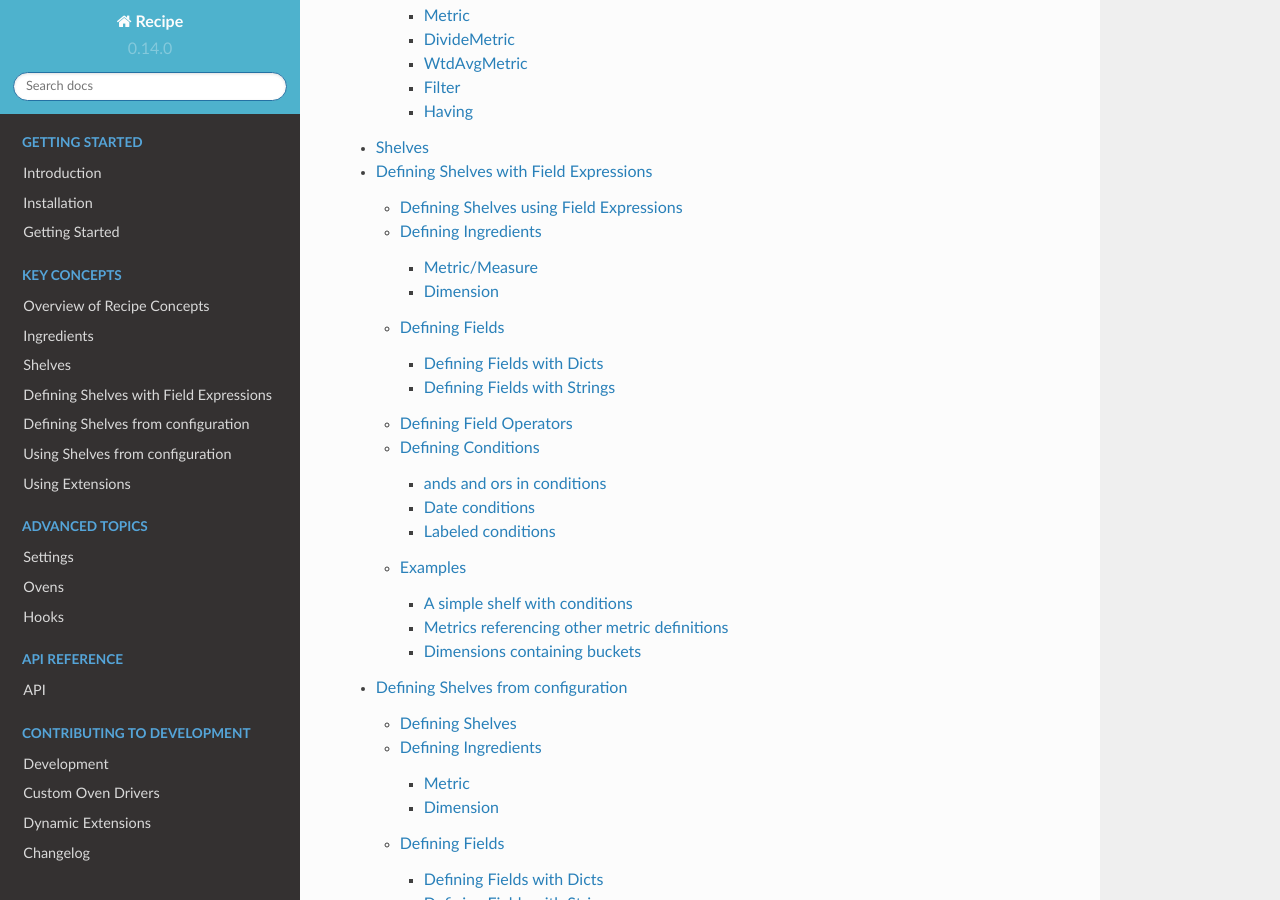
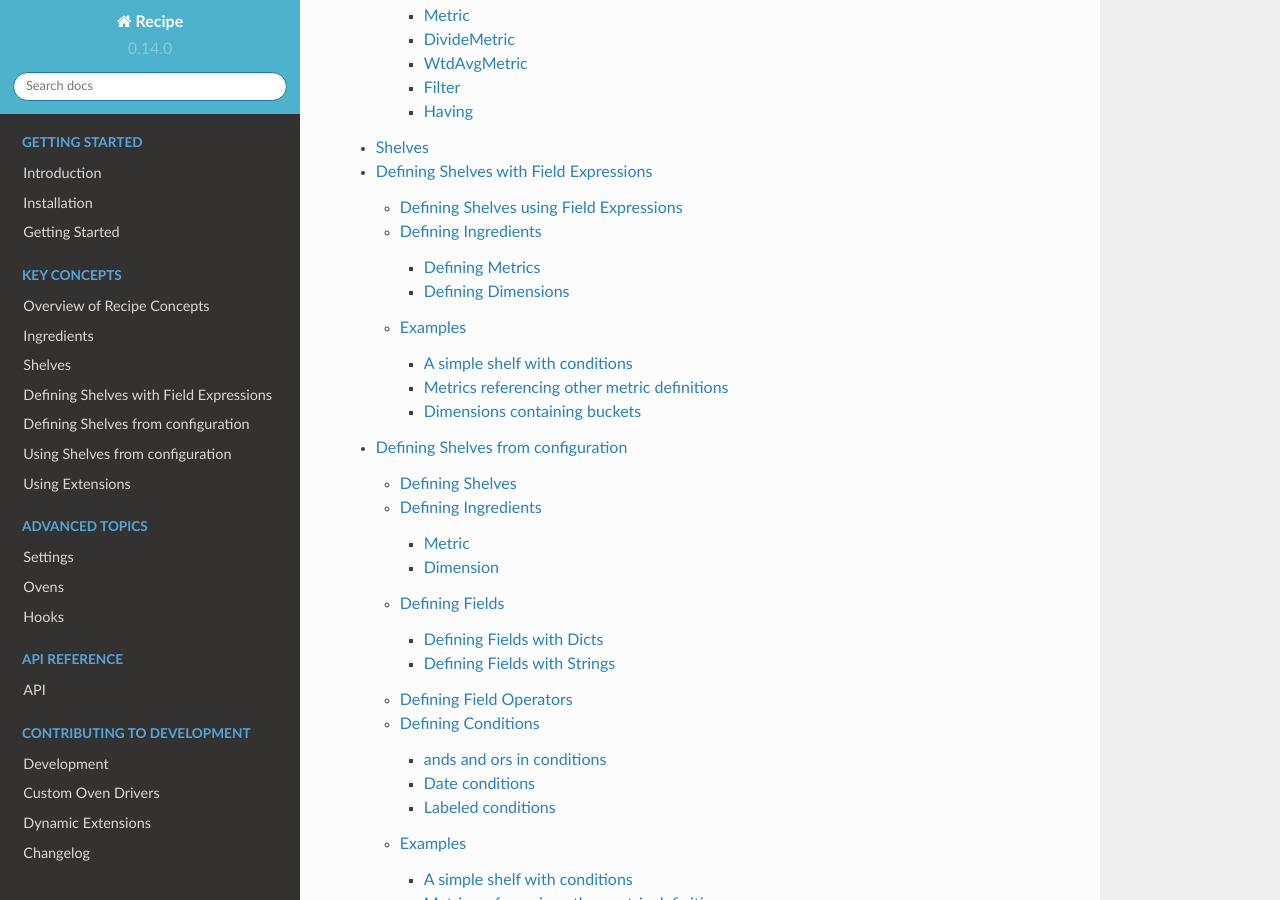
Before and after one commit to juiceinc/recipe, a Sphinx documentation site: the page built from docs/index.rst, in a window 1280 px wide and 900 px high, scrolled down 1343 px. Built offline with Sphinx 7.4.7 and the Read the Docs theme 2.0.0, drawn with Linux system fonts in a browser that asks for light colours; some of the changed lines change nothing that is shown.

Commit message:
Adding docs

```diff
--- a/docs/concepts/from_field_expression_config.rst
+++ b/docs/concepts/from_field_expression_config.rst
@@ -2,21 +2,21 @@
 Defining Shelves with Field Expressions
 =======================================
 
-Shelves are defined as dictionaries containing keys and ingredient definitions.
+Shelves can be created using dictionaries containing keys and ingredient definitions.
+The shelf configuration can then be bound to a SQLAlchemy selectable.
 The best way of doing this is to use the field expression syntax.
-All the examples below use YAML.
+All the examples below use YAML to define a python dictionary.
 
 Defining Shelves using Field Expressions
 ----------------------------------------
 
-Shelves are defined in configuration as dictionaries with keys and values that
-are Ingredient configuration definitions. A simple example looks like this.
+A simple example looks like this.
 
 .. code:: YAML
 
   total_population:
     kind: Metric
-    field: pop2000
+    field: sum(pop2000)
   state:
     kind: Dimension
     field: state
@@ -30,8 +30,8 @@
 
 Ingredients are defined using fields_ defined in expression syntax.
 
-Metric/Measure
-~~~~~~~~~~~~~~
+Defining Metrics
+~~~~~~~~~~~~~~~~
 
 Metrics will always apply a default aggregation of 'sum' to any fields used.
 The "Measure" can be used as a synonym of "Metric".
@@ -43,6 +43,11 @@
 
 The field expression can use functions to perform aggregation. If no function
 is provided then the field will be summed by default.
+
+Math and functions on fields
+............................
+
+Fields can be added together and be wrapped in functions.
 
 .. list-table:: Field function list
    :widths: 5 10 30
@@ -111,8 +116,20 @@
      - age({date_field})
      - Calculate current age in years for a date.
 
+These functions and math can be combined. Division will be performed safely to ensure
+that division by zero is not performed. Here's an example:
 
+.. code::
 
+  avg_profit_per_facility:
+    kind: Metric
+    field: sum(sales - expenses) / count(facilities)
+
+Defining contant values and lists of values
+...........................................
+
+Values are numbers, strings or dates that can be used anywhere
+a field is.
 
 .. list-table:: How to define values
    :widths: 5 10 30
@@ -157,7 +174,22 @@
        All values should be the same type, but Recipe does not
        validate this.
 
-Expressions can be used to calculate true or false values.
+Values can be used in field math. Here are some examples:
+
+.. code::
+
+   avg_population:
+     kind: Metric
+     field: sum(population_in_2010 + population_in_2020) / 2.0
+   tax_paid:
+     kind: Metric
+     field: sum(sales)*0.0725
+
+
+Defining true and false conditions
+...................................
+
+Conditions can be used to calculate true or false values.
 
 .. list-table:: How to calculate true or false expressions
    :widths: 5 10 30
@@ -166,55 +198,75 @@
    * - Type
      - Function
      - Description
-   * - expression
+   * - condition
      - {field} = {field}|{value}
      - Is a field equal to a field or a value
-   * - expression
+   * - condition
      - {field} != {field}|{value}
      - Is a field not equal to a field or a value
-   * - expression
+   * - condition
      - {field} > {field}|{value}
      - Is a field greater than a field or a value
-   * - expression
+   * - condition
      - {field} >= {field}|{value}
      - Is a field greater than or equal to a field or a value
-   * - expression
+   * - condition
      - {field} < {field}|{value}
      - Is a field less than a field or a value
-   * - expression
+   * - condition
      - {field} <= {field}|{value}
      - Is a field less than or equal to a field or a value
-   * - expression
+   * - condition
      - {field} IN ({list})
      - Is a field in a comma separate list of fields or values.
-   * - expression
+   * - condition
      - {field} NOT IN ({list})
      - Is a field not in a comma separate list of fields or values.
-   * - expression
+   * - condition
      - {field} BETWEEN {value} AND {value}
      - Is a field between two values.
-   * - expression
-     - {expression} AND {expression}
+   * - condition
+     - {condition} AND {condition}
      - Are both expressions true.
-   * - expression
-     - {expression} OR {expression}
-     - Is either expression true,
+   * - condition
+     - {condition} OR {condition}
+     - Is either condition true.
 
+Using conditions and fields with the ``IF`` function
+.....................................................
 
-
-
-Metrics can also perform math calculations. Division will be performed safely to ensure
-that division by zero is not performed. Here's an example:
+The ``IF`` function lets you combine conditions.
 
 .. code::
 
+  if({condition}, {field}, {else_field})
+
+If the condition is true, use ``{{field}}`` otherwise use {{else_field}}.
+More than one condition and field pair can can be provided.
+
+.. code::
+
+  if({condition1}, {field1}, {condition2}, {field2}, {else_field})
+
+Let's look at an example. Here is how to sum up ``sales_dollars`` in the
+last week.
+
+.. code::
+
+  sales_in_last_week:
     kind: Metric
-    field: sum(sales - expenses) / count(facilities)
+    field: sum(if(sales_date>"7 days ago",sales_dollars,0.0))
 
-Dimension
-~~~~~~~~~
+Metrics must aggregate
+......................
 
-Dimensions must be defined with unaggregated fields.
+Metrics must define an aggregated field. If a Metric definition does not
+include an aggregation function, it will be wrapped in a ``sum()``.
+
+Defining Dimensions
+~~~~~~~~~~~~~~~~~~~
+
+Dimensions are simple to define but include a number of optional features.
 
 .. code::
 
@@ -225,11 +277,33 @@
     buckets_default_label: string (optional)
     quickselects: A list of labeled conditions (optional)
 
-Adding `id` and other roles to a Dimension
+Defining simple dimensions
+..........................
+
+Dimensions can be use fields, expressions, conditions and even the ``IF``
+function as long as they do not use aggregation functions. Here are some
+examples.
+
+.. code::
+
+  hospital:
+    kind: Dimension
+    field: hospital_name
+  student:
+    kind: Dimension
+    field: student_last_name
+  student_full_name:
+    kind: Dimension
+    field: student_first_name + " " + student_last_name
+  new_york_hospitals:
+    kind: Dimension
+    field: IF(state="New York",hospital_name,"Other")
+
+Adding ``id`` and other roles to a Dimension
 ..........................................
 
 Dimensions can be defined with extra fields. The prefix before ``_field``
-is the field's role. The role will be suffixed to each value in the
+is the field's role. The role will be **suffixed** to each value in the
 recipe rows. Let's look at an example.
 
 .. code::
@@ -250,8 +324,8 @@
 Defining buckets
 ................
 
-Buckets let you group continuous values (like salaries or ages). Here's
-an example:
+Buckets let you group continuous values (like salaries or ages) into a dimension.
+Here's an example:
 
 .. code:: YAML
 
@@ -318,359 +392,6 @@
               .automatic_filters({
                 'date__quickselect': 'Last 90 days'
               })
-
-.. _fields:
-
-Defining Fields
----------------
-
-Fields can be defined with a short string syntax or a dictionary syntax.
-The string syntax always is normalized into the dictionary syntax.
-
-.. code::
-
-    field:
-        value: '{column reference}'
-        aggregation: '{aggregation (optional)}'
-        operators: {list of operators}
-        as: {optional type to coerce into}
-        default: {default value, optional}
-
-    or
-
-    field: '{string field definition}'
-    This may include field references that look like
-    @{ingredient name from the shelf}.
-
-Defining Fields with Dicts
-~~~~~~~~~~~~~~~~~~~~~~~~~~
-
-Dictionaries provide access to all options when defining a
-field.
-
-.. list-table:: dictionary field options
-   :widths: 10 5 30
-   :header-rows: 1
-
-   * - Key
-     - Required
-     - Description
-   * - value
-     - required
-     - string
-
-       What column to use.
-   * - aggregation
-     - optional
-     - string
-
-       (default is 'sum' for Metric and 'none' for Dimension)
-
-       What aggregation to use, if any. Possible aggregations are:
-
-       - 'sum'
-       - 'min'
-       - 'max'
-       - 'avg'
-       - 'count'
-       - 'count_distinct'
-       - 'month' (round to the nearest month for dates)
-       - 'week' (round to the nearest week for dates)
-       - 'year' (round to the nearest year for dates)
-       - 'quarter' (round to the nearest quarter for dates)
-       - 'age' (calculate age based on a date and the current date)
-       - 'none' (perform no aggregation)
-       - 'median' (calculate the median value, note: this aggregation is not available
-         on all databases).
-       - 'percentile[1,5,10,25,50,75,90,95,99]' (calculate the nth percentile value
-         where higher values correspond to higher percentiles, note: this aggregation
-         is not available on all databases).
-
-   * - condition
-     - optional
-     - A ``condition``
-
-       Condition will limit what rows of data are aggregated for a field.
-
-   * - operators
-     - optional
-     - A list of ``operator``
-
-       Operators are fields combined with a math operator to the base field.
-
-   * - default
-     - optional
-     - An integer, string, float, or boolean value (optional)
-
-       A value to use if the column is NULL.
-
-.. warning:: The following two fields are for internal use.
-
-.. list-table:: internal dictionary field options
-   :widths: 10 5 30
-   :header-rows: 1
-
-   * - Key
-     - Required
-     - Description
-
-   * - ref
-     - optional
-     - string
-
-       Replace this field with the field defined in
-       the specified key in the shelf.
-
-   * - _use_raw_value
-     - optional
-     - boolean
-
-       Don't evaluate value as a column, treat
-       it as a constant in the SQL expression.
-
-
-Defining Fields with Strings
-~~~~~~~~~~~~~~~~~~~~~~~~~~~~
-
-Fields can be defined using strings. When using
-strings, words are treated as column references. If the
-words are prefixed with an '@' (like @sales), the field of the ingredient
-named sales in the shelf will be injected.
-
-Aggregations can be called like functions to apply that aggregation
-to a column.
-
-.. list-table:: string field examples
-   :widths: 10 20
-   :header-rows: 1
-
-   * - Field string
-     - Description
-
-   * - revenue - expenses
-     - The sum of column revenue minus the sum of column expenses.
-
-       .. code::
-
-         field: revenue - expenses
-
-         # is the same as
-
-         field:
-           value: revenue
-           aggregation: sum  # this may be omitted because 'sum'
-                             # is the default aggregation for Metrics
-           operators:
-           - operator: '-'
-             field:
-               value: expenses
-               aggregation: sum
-
-   * - @sales / @student_count
-     - Find the field definition of the field named 'sales' in the shelf.
-
-       Divide it by the field definition of the field named 'student_count'.
-
-   * - count_distinct(student_id)
-     - Count the distinct values of column student_id.
-
-       .. code::
-
-         field: count_distinct(student_id)
-
-         # is the same as
-
-         field:
-            value: student_id
-            aggregation: count_distinct
-
-.. _operators:
-
-Defining Field Operators
-------------------------
-
-Operators lets you perform math with fields.
-
-.. list-table:: operator options
-   :widths: 10 5 30
-   :header-rows: 1
-
-   * - Key
-     - Required
-     - Description
-   * - operator
-     - required
-     - string
-
-       One of '+', '-', '*', '/'
-
-   * - field
-     - required
-     - A field definition (either a string or a dictionary)
-
-For instance, operators can be used like this:
-
-.. code:: YAML
-
-  # profit - taxes - interest
-  field:
-    value: profit
-    operators:
-    - operator: '-'
-      field: taxes
-    - operator: '-'
-      field: interest
-
-.. _conditions:
-
-Defining Conditions
--------------------
-
-Conditions can include a field and operator or a list of
-conditions and-ed or or-ed together.
-
-.. code::
-
-    field: {field definition}
-    label: string (an optional string label)
-    {operator}: {value} or {list of values}
-
-    or
-
-    or:     # a list of conditions
-    - {condition1}
-    - {condition2}
-    ...
-    - {conditionN}
-
-    or
-
-    and:    # a list of conditions
-    - {condition1}
-    - {condition2}
-    ...
-    - {conditionN}
-
-    or
-
-    a condition reference @{ingredient name from the shelf}.
-
-
-Conditions consist of a field and **exactly one** operator.
-
-.. list-table:: condition options
-   :widths: 10 5 30
-   :header-rows: 1
-
-   * - Condition
-     - Value is...
-     - Description
-   * - gt
-     - A string, int, or float.
-     - Find values that are greater than the value
-
-       For example:
-
-       .. code::
-
-         # Sales dollars are greater than 100.
-         condition:
-           field: sales_dollars
-           gt: 100
-
-   * - gte (or ge)
-     - A string, int, or float.
-     - Find values that are greater than or equal to the value
-
-   * - lt
-     - A string, int, or float.
-     - Find values that are less than the value
-
-   * - lte (or le)
-     - A string, int, or float.
-     - Find values that are less than or equal to the value
-
-   * - eq
-     - A string, int, or float.
-     - Find values that are equal to the value
-
-   * - ne
-     - A string, int, or float.
-     - Find values that are not equal to the value
-
-   * - like
-     - A string
-     - Find values that match the SQL LIKE expression
-
-       For example:
-
-       .. code::
-
-         # States that start with the capital letter C
-         condition:
-           field: state
-           like: 'C%'
-
-   * - ilike
-     - A string
-     - Find values that match the SQL ILIKE (case insensitive like) expression.
-
-   * - between
-     - A list of **two** values
-     - Find values that are between the two values.
-
-   * - in
-     - A list of values
-     - Find values that are in the list of values
-
-   * - notin
-     - A list of values
-     - Find values that are not in the list of values
-
-ands and ors in conditions
-~~~~~~~~~~~~~~~~~~~~~~~~~~
-
-Conditions can ``and`` and ``or`` a list of conditions together.
-
-Here's an example:
-
-.. code:: YAML
-
-  # Find states that start with 'C' and end with 'a'
-  # Note the conditions in the list don't have to
-  # use the same field.
-  condition:
-    and:
-    - field: state
-      like: 'C%'
-    - field: state
-      like: '%a'
-
-Date conditions
-~~~~~~~~~~~~~~~
-
-If the ``field`` is a date or datetime, absolute and relative dates
-can be defined in values using string syntax. Recipe uses the
-`Dateparser <https://dateparser.readthedocs.io/en/latest/>`_ library.
-
-Here's an example.
-
-.. code:: YAML
-
-  # Find sales that occured within the last 90 days.
-  condition:
-    field: sales_date
-    between:
-    - '90 days ago'
-    - 'tomorrow'
-
-Labeled conditions
-~~~~~~~~~~~~~~~~~~
-
-Conditions may optionally be labeled by adding a label property.
-
-quickselects are a feature of Dimension that are defined with a list
-of labeled conditions.
 
 .. _expression_examples:
 
--- a/docs/concepts/overview.rst
+++ b/docs/concepts/overview.rst
@@ -5,7 +5,7 @@
 
 **Ingredients** are reusable fragments of SQL defined in SQLAlchemy. Ingredients
 can contribute to a SQL query's select, group by, where clause or having clause.
-For convenience, we define **Metric**, **Dimension**, **Filter**, and **Having**
+Recipe defines **Metric**, **Dimension**, **Filter**, and **Having**
 classes which support common query patterns.
 
 A **Shelf** is a container for holding named ingredients.
@@ -18,7 +18,7 @@
 
 A **Recipe** uses a **Shelf**. The Recipe picks dimensions, metrics, filters,
 and havings from the shelf. Dimensions and metrics can also be used to order results.
-While the Recipe can refer to items in the shelf by name, you can also supply
+While the **Recipe** can refer to items in the shelf by name, you can also supply
 raw Ingredient objects. Recipe uses a builder pattern to allow a recipe object to be
 modified.
 
```
